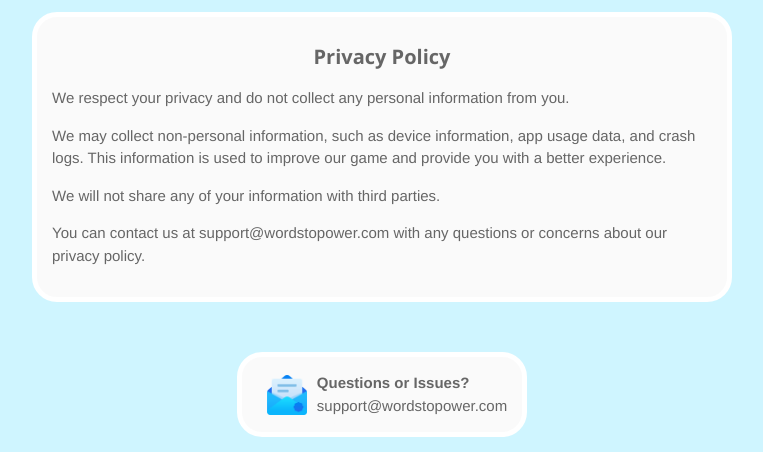
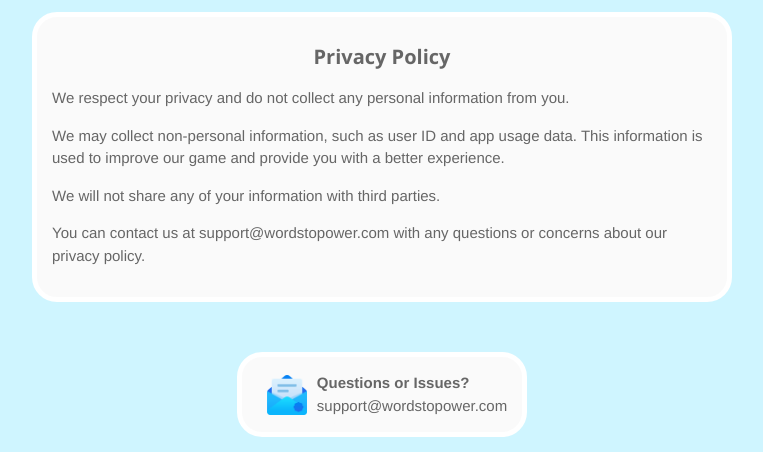
Before and after one commit to moshecristel/moshecristel.github.io, a plain HTML site: page index.html in a window 1280 px wide. Shown: the part 842-1294 px from the top of the page, without its empty margins (258-1021 px from the left). Drawn offline with nearby package versions, Linux system fonts and the light colour scheme.

Commit message:
Update privacy policy

```diff
--- a/index.html
+++ b/index.html
@@ -110,7 +110,7 @@
                     <div class="privacy-inner rounded text">
                         <h1 style="font-size:20px;font-weight:bold;text-align: center;">Privacy Policy</h1>
                         <p>We respect your privacy and do not collect any personal information from you.</p>
-                        <p>We may collect non-personal information, such as device information, app usage data, and crash logs. This information is used to improve our game and provide you with a better experience.</p>
+                        <p>We may collect non-personal information, such as user ID and app usage data. This information is used to improve our game and provide you with a better experience.</p>
                         <p>We will not share any of your information with third parties.</p>
                         <p>You can contact us at support@wordstopower.com with any questions or concerns about our privacy policy.</p>
                     </div>
```
